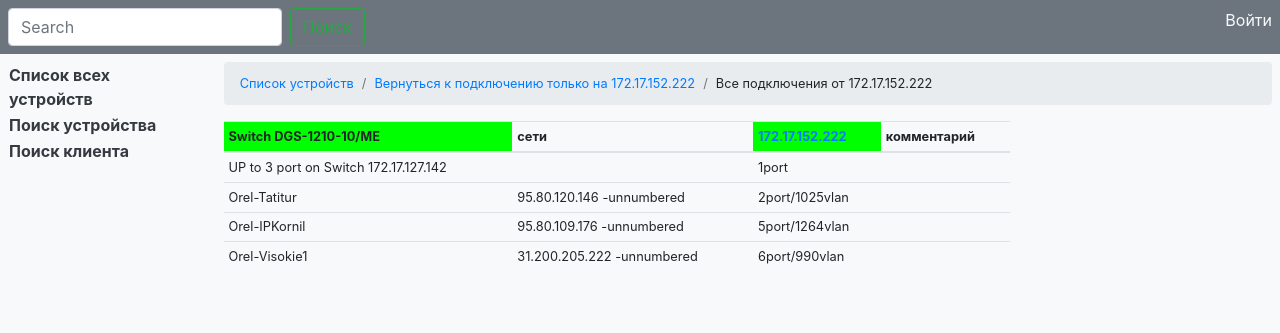
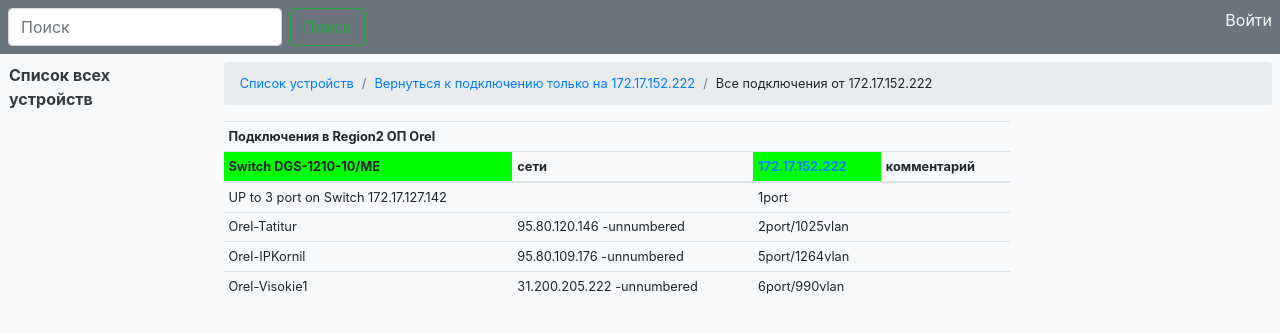
Before and after one commit to rvfedorin/mywork, a Django app: page /connection/1/all_connection in a window 1280 px wide. Shown: the top 333 px of the page. Run offline with Django 3.2, Linux system fonts and the light colour scheme; data comes from the database, SQL or seed files in the repository; both versions use the stored data as it was after the commit; some libraries are stand-ins or nearby versions.

Commit message:
added display city on connection

```diff
--- a/intranet/intranet/connection_on_device/templates/all_connection_from.html
+++ b/intranet/intranet/connection_on_device/templates/all_connection_from.html
@@ -15,6 +15,13 @@
 		<table class="table table-sm table-hover w-75">
 		{% for dev, color, connect in connections %}
 			<thead>
+				{% if forloop.first %}
+					<tr>
+						<td colspan="4">
+							<b>Подключения в {{ dev.city.get_region_display}} ОП {{ dev.city.city }}</b>
+					</td>
+					</tr>
+				{% endif %}
 			<tr>
 				<th bgcolor="{{ color }}">
 					{{ dev.model.type }}&nbsp;{{ dev.model.model }}
--- a/intranet/intranet/connection_on_device/templates/connection.html
+++ b/intranet/intranet/connection_on_device/templates/connection.html
@@ -26,6 +26,11 @@
 			{% endfor %}
 		{% endif %}
 		<table class="table table-sm p-0 table-hover w-75">
+			<tr>
+				<td colspan="4">
+					Подключение в {{ dev.city.get_region_display}} ОП {{ dev.city.city }}
+				</td>
+			</tr>
 			<tr>
 				<td bgcolor="{{ color }}" colspan="2">
 					{{ dev.model.type }}&nbsp;{{ dev.model.model }}
--- a/intranet/intranet/templates/base.html
+++ b/intranet/intranet/templates/base.html
@@ -26,7 +26,7 @@
             {% else %}
             <form class="form-inline mt-2 mt-md-0" action="{% url 'dev_list' %}">
             {% endif %}
-              <input class="form-control mr-sm-2" type="text" placeholder="Search" aria-label="Search" name="search">
+              <input class="form-control mr-sm-2" type="text" placeholder="Поиск" aria-label="Search" name="search">
               <button class="btn btn-outline-success my-2 my-sm-0" type="submit">Поиск</button>
             </form>
           </div>
@@ -75,7 +75,7 @@
                   <a class="alert-link text-dark" href="{% url 'device' %}">Список всех устройств</a>
                 </td>
               </tr>
-              <tr>
+<!--               <tr>
                 <td>
                   <a class="alert-link text-dark" href="#">Поиск устройства</a>
                 </td>
@@ -84,7 +84,7 @@
                 <td>
                   <a class="alert-link text-dark" href="#">Поиск клиента</a>
                 </td>
-              </tr>
+              </tr> -->
             </table>
 
           </div>
```
Also changed, not shown: intranet/intranet/cities/migrations/0003_auto_20181006_1058.py (added), intranet/intranet/cities/migrations/0004_auto_20181006_1105.py (added), intranet/intranet/cities/migrations/0005_auto_20181006_1106.py (added), intranet/intranet/db.sqlite3.
